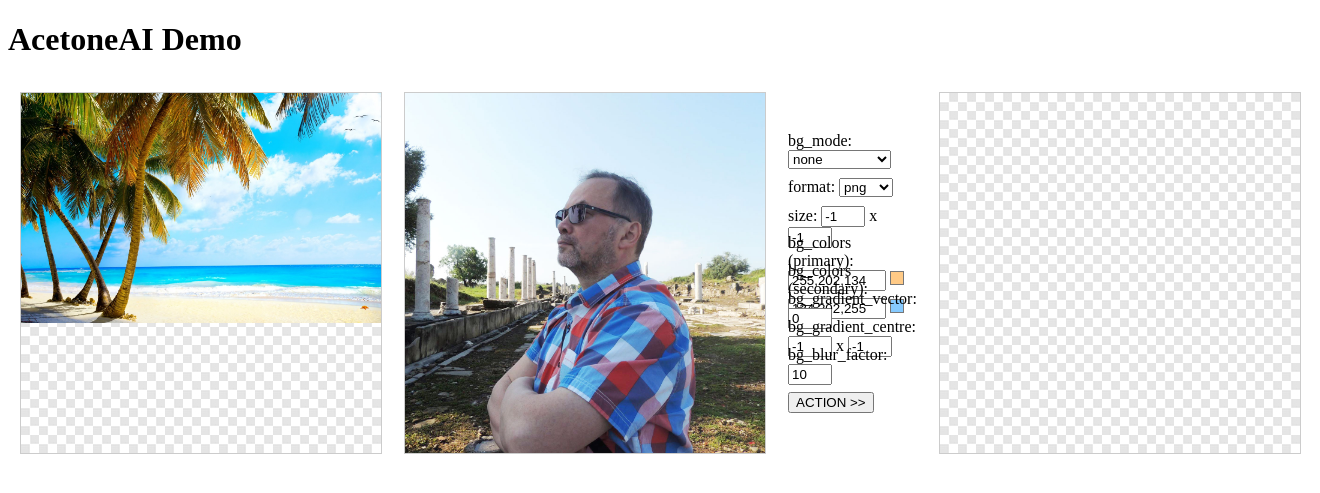
After one commit to acetonesoft/acetone-api-php, a PHP site: page /demo/index.php in a window 1320 px wide. The commit adds this page. Shown: the top 493 px of the page. Run offline with PHP 8.4, Linux system fonts and the light colour scheme.

Commit message:
add demo

```diff
--- /dev/null
+++ b/demo/.api-key.sample.php
@@ -0,0 +1,6 @@
+<?php
+
+// IMPORTANT!
+// You need to insert a real API key and rename file to .api-key.php
+
+return '00000000-0000-0000-0000-000000000000';
--- /dev/null
+++ b/demo/index.php
@@ -0,0 +1,180 @@
+<?php
+## Interactive demo ##
+
+require __DIR__ . '/../src/autoload.php';
+
+function call($image, $imageBg, $options): ?string
+{
+    $file = __DIR__ . '/.api-key.php';
+    if (!is_file($file)) {
+        die('ERROR: Missing file ' . $file);
+    }
+    $apiKey = include $file;
+    if (!$apiKey || $apiKey === '00000000-0000-0000-0000-000000000000') {
+        die('ERROR: You need to insert a real API key to ' . $file);
+    }
+
+    $acetone = new \AcetoneSoft\Acetone\AcetoneApi($apiKey);
+
+    if (!empty($options['bg_mode']) && $options['bg_mode'] === 'image' && $imageBg) {
+        return $acetone->backgroundReplace($image, $imageBg);
+    }
+
+    return $acetone->backgroundRemove($image, $options);
+}
+
+function sendForm(): array
+{
+    $result = [];
+    if (!empty($_POST['src_fg'])) {
+
+        $options = [];
+        foreach ($_POST as $key => $val) {
+            if (strpos($key, '_opt_') === 0) {
+                if ($key === '_opt_bg_colors') {
+                    $options['bg_colors'] = (array)$val;
+                }
+                else {
+                    $options[substr($key, 5)] = $val;
+                }
+            }
+            $result[$key] = $val;
+        }
+
+        $srcFgImage = $_POST['src_fg'];
+        $fileFg = realpath(__DIR__ . '/' . $srcFgImage);
+
+        $srcBgImage = $_POST['src_bg'] ?? '';
+
+        foreach (glob($fileFg . '-res-*.*') as $file) {
+            unlink($file);
+        }
+        $suffix = '-res-' . time() . '.' . ($options['format'] ?: 'png');
+        $fileRes = $fileFg . $suffix;
+        $image = file_get_contents($fileFg);
+        if ($srcBgImage) {
+            $fileBg = realpath(__DIR__ . '/' . $srcBgImage);
+            $imageBg = file_get_contents($fileBg);
+        }
+        else {
+            $imageBg = null;
+        }
+
+        $resImage = $srcFgImage . $suffix;
+
+        $image = call($image, $imageBg, $options);
+        if ($image && file_put_contents($fileRes, $image)) {
+            $result['resImage'] = $resImage;
+            $result['resImageFile'] = $fileRes;
+        }
+    }
+
+    return $result;
+}
+
+function colorCss($color)
+{
+    if (preg_match('/(\d+)\s*,\s*(\d+)\s*,\s*(\d+)/', $color, $m)) {
+        return 'rgb(' . $m[1] . ',' . $m[2] . ',' . $m[3] . ')';
+    }
+    if (preg_match('/^#?([0-9-a-f]+)$/i', $color, $m)) {
+        return '#' . $m[1];
+    }
+    return $color;
+}
+
+$data = [
+    'srcFgImage' => 'pics/fg-1200x1200.jpg',
+    'srcBgImage' => 'pics/bg-1332x850.jpg',
+    'resImage' => null,
+
+    '_opt_format' => 'png',
+    '_opt_bg_mode' => 'none',
+    '_opt_bg_colors' => ['255,202,134', '134,202,255'],
+    '_opt_bg_gradient_vector' => 0,
+    '_opt_bg_blur_factor' => 10,
+    '_opt_size' => [-1, -1],
+    '_opt_bg_gradient_centre' => [-1, -1],
+];
+
+if ($send = sendForm()) {
+    $data = array_merge($data, $send);
+}
+if (!empty($data['resImageFile'])) {
+    list($width, $height, $type, $attr) = getimagesize($data['resImageFile'],$image_info);
+    $data['_opt_size'][0] = $width;
+    $data['_opt_size'][1] = $height;
+}
+
+?>
+<!DOCTYPE html>
+<html lang="en">
+<head>
+    <meta charset="UTF-8">
+    <title>AcetoneAI Demo</title>
+    <link rel="stylesheet" href="style.css" />
+</head>
+<body>
+<h1>AcetoneAI Demo</h1>
+<table class="pics">
+    <tr>
+        <td>
+            <div class="pics-bg trans"><img src="<?=$data['srcBgImage'];?>" alt=""></div>
+        </td>
+        <td>
+            <div class="pics-fg trans"><img src="<?=$data['srcFgImage'];?>" alt=""></div>
+        </td>
+        <td>
+            <form action="" method="post">
+                <input type="hidden" name="src_bg" value="<?=$data['srcBgImage']?>">
+                <input type="hidden" name="src_fg" value="<?=$data['srcFgImage']?>">
+
+                <label>bg_mode: <select name="_opt_bg_mode">
+                        <option <?=(($data['_opt_bg_mode']==='none') ? 'selected' : '')?>>none</option>
+                        <option <?=(($data['_opt_bg_mode']==='color') ? 'selected' : '')?>>color</option>
+                        <option <?=(($data['_opt_bg_mode']==='radialgradient') ? 'selected' : '')?>>radialgradient</option>
+                        <option <?=(($data['_opt_bg_mode']==='lineargradient') ? 'selected' : '')?>>lineargradient</option>
+                        <option <?=(($data['_opt_bg_mode']==='blur') ? 'selected' : '')?>>blur</option>
+                        <option <?=(($data['_opt_bg_mode']==='grayscale') ? 'selected' : '')?>>grayscale</option>
+                        <option <?=(($data['_opt_bg_mode']==='image') ? 'selected' : '')?>>image</option>
+                    </select></label>
+                <br>
+                <label>format: <select name="_opt_format">
+                        <option value="png" <?=(($data['_opt_format']==='png') ? 'selected' : '')?>>png</option>
+                        <option value="jpeg" <?=(($data['_opt_format']==='jpeg') ? 'selected' : '')?>>jpeg</option>
+                        <option value="webp" <?=(($data['_opt_format']==='webp') ? 'selected' : '')?>>webp</option>
+                    </select></label>
+                <label>size:
+                    <input type="text" name="_opt_size[]" value="<?=$data['_opt_size'][0]?>" style="width: 36px;">
+                    x
+                    <input type="text" name="_opt_size[]" value="<?=$data['_opt_size'][1]?>" style="width: 36px;">
+                </label>
+
+                <label>bg_colors (primary): <input type="text" name="_opt_bg_colors[]" value="<?=htmlspecialchars($data['_opt_bg_colors'][0])?>" style="width:90px;">
+                    <span class="color" style="background-color: <?=colorCss($data['_opt_bg_colors'][0])?>"></span>
+                </label>
+                <label>bg_colors (secondary): <input type="text" name="_opt_bg_colors[]" value="<?=htmlspecialchars($data['_opt_bg_colors'][1])?>" style="width:90px;">
+                    <span class="color" style="background-color: <?=colorCss($data['_opt_bg_colors'][1])?>"></span>
+                </label>
+                <label>bg_gradient_vector: <input type="text" name="_opt_bg_gradient_vector" value="<?=$data['_opt_bg_gradient_vector']?>" style="width: 36px;"></label>
+                <label>bg_gradient_centre:
+                    <input type="text" name="_opt_bg_gradient_centre[]" value="<?=$data['_opt_bg_gradient_centre'][0]?>" style="width: 36px;">
+                    x
+                    <input type="text" name="_opt_bg_gradient_centre[]" value="<?=$data['_opt_bg_gradient_centre'][1]?>" style="width: 36px;">
+                </label>
+                <label>bg_blur_factor: <input type="text" name="_opt_bg_blur_factor" value="<?=$data['_opt_bg_blur_factor']?>" style="width: 36px;"></label>
+                <br>
+                <button type="submit">ACTION &gt;&gt;</button>
+            </form>
+        </td>
+        <td>
+            <div>
+                <div class="pics-res trans"><img src="<?=$data['resImage'];?>" alt=""></div>
+                <?=$data['resImage'] ? basename($data['resImage']): '' ?>
+            </div>
+        </td>
+    </tr>
+</table>
+
+</body>
+</html>
--- /dev/null
+++ b/demo/style.css
@@ -0,0 +1,34 @@
+table.pics td {
+    padding: 10px;
+}
+.pics-bg, .pics-fg, .pics-res {
+    width: 360px;
+    height: 360px;
+    border: 1px solid #ccc;
+    border-collapse: collapse;
+    box-sizing: content-box;
+    position: relative;
+}
+.pics-res {
+    text-align: center;
+}
+.trans {
+    background: url("pics/fm-bg-trans.png");
+}
+img {
+    max-width: 100%;
+    max-height: 100%;
+    position: absolute;
+    top: 0;
+    left: 0;
+}
+label {
+    display: block;
+    height: 28px;
+}
+.color {
+    width: 12px;
+    height: 12px;
+    display: inline-block;
+    border: 1px solid #777;
+}
--- a/src/Acetone/AcetoneException.php
+++ b/src/Acetone/AcetoneException.php
@@ -1,6 +1,6 @@
 <?php
 
-namespace avadim\Acetone;
+namespace AcetoneSoft\Acetone;
 
 class AcetoneException extends \RuntimeException
 {
```
Also changed, not shown: composer.json (+5 -4 lines), src/Acetone/AcetoneApi.php (+14 -5 lines), tests/.api-key.sample.php (added, +6 -0 lines), tests/AcetoneApiPhpTest.php (+69 -22 lines), README.md, demo/pics/bg-1332x850.jpg (added), demo/pics/fg-1200x1200.jpg (added), demo/pics/fm-bg-trans.png (added).
